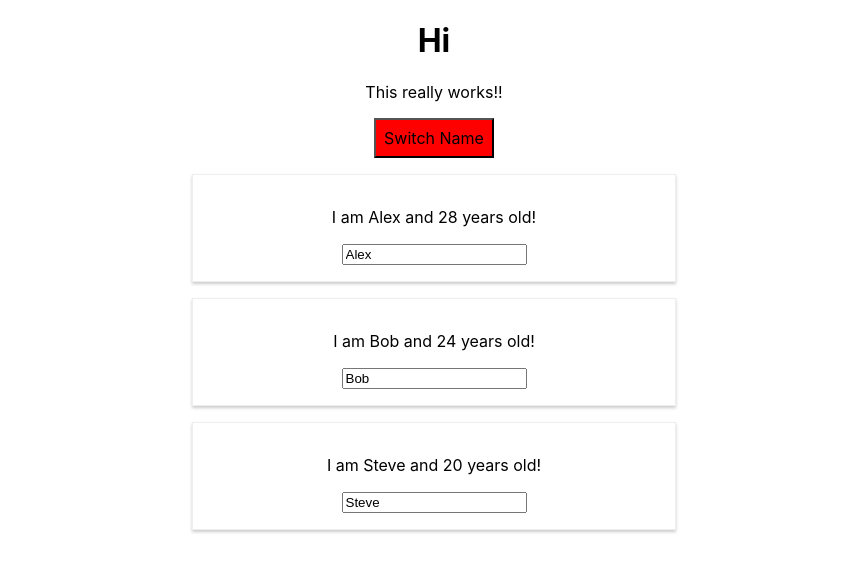
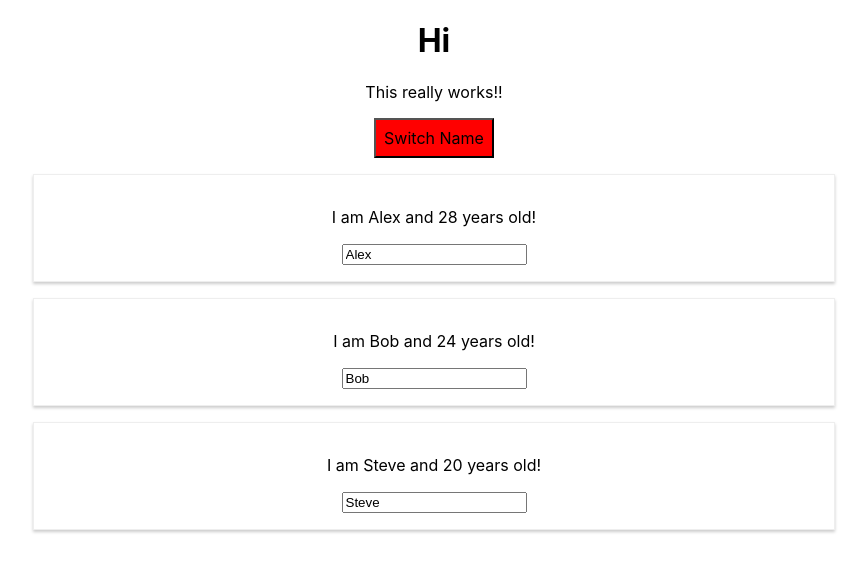
Before and after one commit to jungcom/firstReactApp, a React (Create React App) app: page / in a window 1280 px wide. Both pictures are taken after a click on the button "Switch Name". Shown: the top 572 px of the page, without its empty margins (206-1073 px from the left). Built offline with nearby package versions, Linux system fonts and the light colour scheme.

Commit message:
using css modules instead of radium

```diff
--- a/src/App.js
+++ b/src/App.js
@@ -2,7 +2,6 @@
 import './App.css';
 import Person from './Person/Person'
 import './Person/Person.css'
-import Radium, { StyleRoot } from 'radium'
 
 class App extends Component {
   //state is a given attribute for Component classes. we use this because when the state is changed, the render() call gets called
@@ -50,10 +49,6 @@
       border: '1x solid blue',
       padding: '8px',
       cursor: 'pointer',
-      ':hover': {
-        backgroundColor: 'lightgreen',
-        color: 'black',
-      }
     };
 
     let persons = null;
@@ -73,9 +68,6 @@
       );
 
       style.backgroundColor = 'red'
-      style[':hover'] = {
-        backgroundColor : 'salmon',
-      }
     }
 
     let classes = [];
@@ -87,16 +79,14 @@
     }
 
     return (
-      <StyleRoot>
         <div className="App">
           <h1>Hi</h1>
           <p className={classes.join(' ')}>This really works!!</p>
           <button style={style} onClick={this.togglepersonHandler}>Switch Name</button>
           {persons}
         </div>
-      </StyleRoot>
     );
   }
 }
 
-export default Radium(App);
+export default App;
--- a/src/Person/Person.js
+++ b/src/Person/Person.js
@@ -1,18 +1,11 @@
 import React from 'react';
-import Radium from 'radium';
 
 import './Person.css'
 
 const person = (props) => {
 
-	const style = {
-		'@media(min-width: 500px)' : {
-			width: '450px'
-		}
-	};
-
 	return (
-		<div className='Person' style={style}>
+		<div className='Person'>
 			<p onClick={props.click}>I am {props.name} and {props.age} years old!</p>
 			<p>{props.children}</p>
 			<input type='next' onChange={props.changed} value={props.name}></input>
@@ -20,4 +13,4 @@
 	)
 };
 
-export default Radium(person);
+export default person;
```
